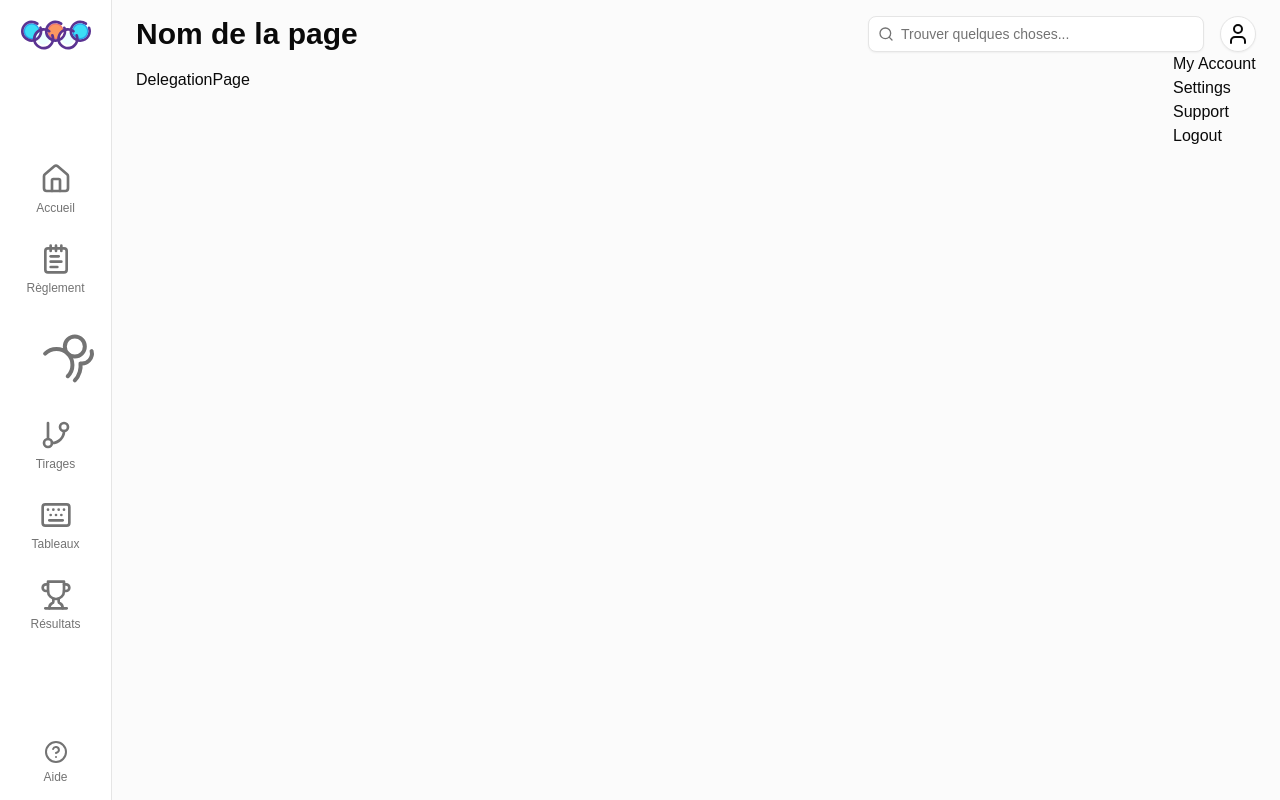
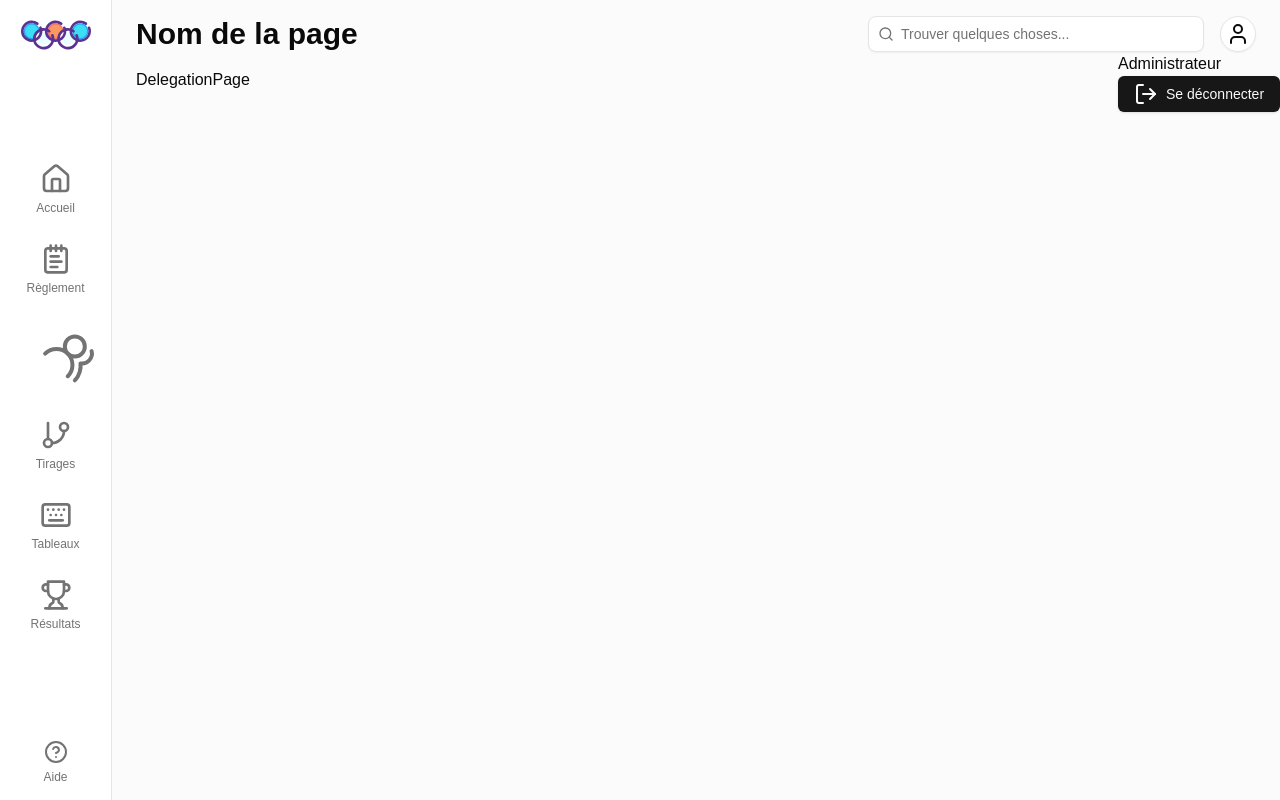
Before and after one commit to hernaval/jdraw, a Next.js app: page /board/delegation in a window 1280 px wide. Both pictures are taken after a click on the button 1238 px from the left and 34 px from the top of the page. Built offline with nearby package versions, Linux system fonts and the light colour scheme.

Commit message:
HER-14 add logout button

```diff
--- a/components/layouts/header.tsx
+++ b/components/layouts/header.tsx
@@ -8,7 +8,7 @@ import {
   DropdownMenuSeparator,
   DropdownMenuItem,
 } from '@radix-ui/react-dropdown-menu'
-import { PanelLeft, Link, Search, User } from 'lucide-react'
+import { PanelLeft, Link, Search, User, LogOut } from 'lucide-react'
 
 import { Button } from '../ui/button'
 import { Input } from '../ui/input'
@@ -56,13 +56,14 @@ const Header = () => {
             <User className='overflow-hidden rounded' />
           </Button>
         </DropdownMenuTrigger>
-        <DropdownMenuContent align='end'>
-          <DropdownMenuLabel>My Account</DropdownMenuLabel>
+        <DropdownMenuContent>
+          <DropdownMenuLabel>Administrateur</DropdownMenuLabel>
           <DropdownMenuSeparator />
-          <DropdownMenuItem>Settings</DropdownMenuItem>
-          <DropdownMenuItem>Support</DropdownMenuItem>
-          <DropdownMenuSeparator />
-          <DropdownMenuItem>Logout</DropdownMenuItem>
+          <DropdownMenuItem>
+            <Button className='destructure'>
+              <LogOut className='mr-2' /> Se déconnecter
+            </Button>
+          </DropdownMenuItem>
         </DropdownMenuContent>
       </DropdownMenu>
     </header>
```
